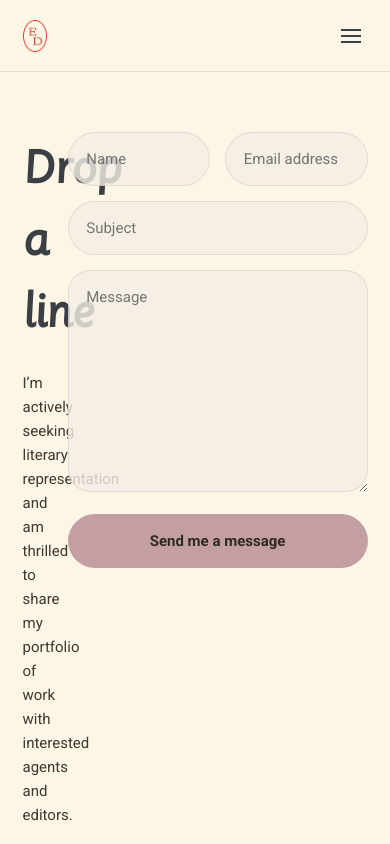
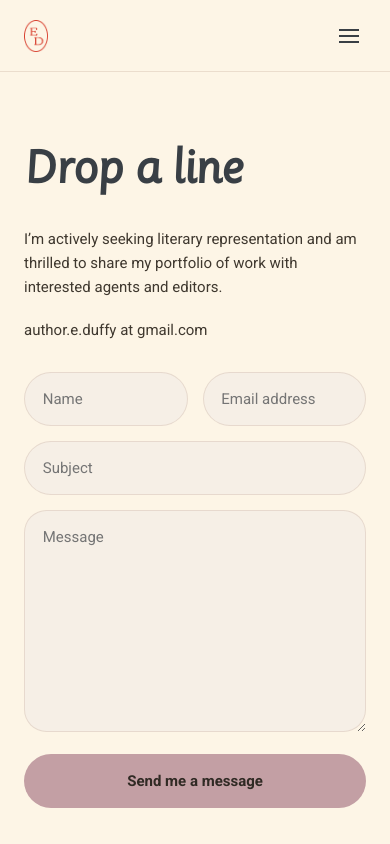
Before and after one commit to CatherineAlanna/EDuffySite, a Next.js app: page /contact in a window 390 px wide. Shown: the top 844 px of the page. Built offline with nearby package versions, Linux system fonts and the light colour scheme.

Commit message:
Update contact page layout and styles for improved responsiveness and user experience

```diff
--- a/src/app/contact/page.tsx
+++ b/src/app/contact/page.tsx
@@ -45,7 +45,7 @@ export default function ContactPage() {
               I’m actively seeking literary representation and am thrilled to share my portfolio of work with interested agents and editors.
             </p>
             <p>
-              <a href={`mailto:${RECIPIENT_EMAIL}`}>{RECIPIENT_EMAIL}</a>
+              <a href={`mailto:${RECIPIENT_EMAIL}`}>author.e.duffy at gmail.com</a>
             </p>
           </div>
 
--- a/src/styles/globals.css
+++ b/src/styles/globals.css
@@ -57,6 +57,14 @@ body {
 .container {
   width: min(1120px, 100% - 2rem);
   margin: 0 auto;
+}
+
+.contact-page .container {
+  width: 100%;
+  max-width: 1120px;
+  padding-left: 24px;
+  padding-right: 24px;
+  box-sizing: border-box;
 }
 
 .site-header {
@@ -262,6 +270,46 @@ main > :nth-last-child(2) {
   grid-template-columns: minmax(0, 1fr) minmax(0, 420px);
   align-items: start;
   gap: 3rem;
+}
+
+@media (max-width: 720px) {
+  .contact-grid {
+    grid-template-columns: 1fr;
+    gap: 2rem;
+  }
+
+  .contact-copy,
+  .contact-form {
+    width: 100%;
+    max-width: 100%;
+    margin: 0;
+  }
+
+  .contact-copy {
+    text-align: left;
+  }
+
+  .contact-copy h1 {
+    margin-bottom: 1rem;
+    font-size: clamp(2.4rem, 8vw, 3rem);
+  }
+
+  .contact-row {
+    grid-template-columns: 1fr;
+    gap: 1rem;
+  }
+
+  .contact-form input,
+  .contact-form textarea,
+  .contact-form button {
+    width: 100%;
+    max-width: 100%;
+    box-sizing: border-box;
+  }
+
+  .contact-form textarea {
+    min-height: 12rem;
+  }
 }
 
 .contact-copy {
```
